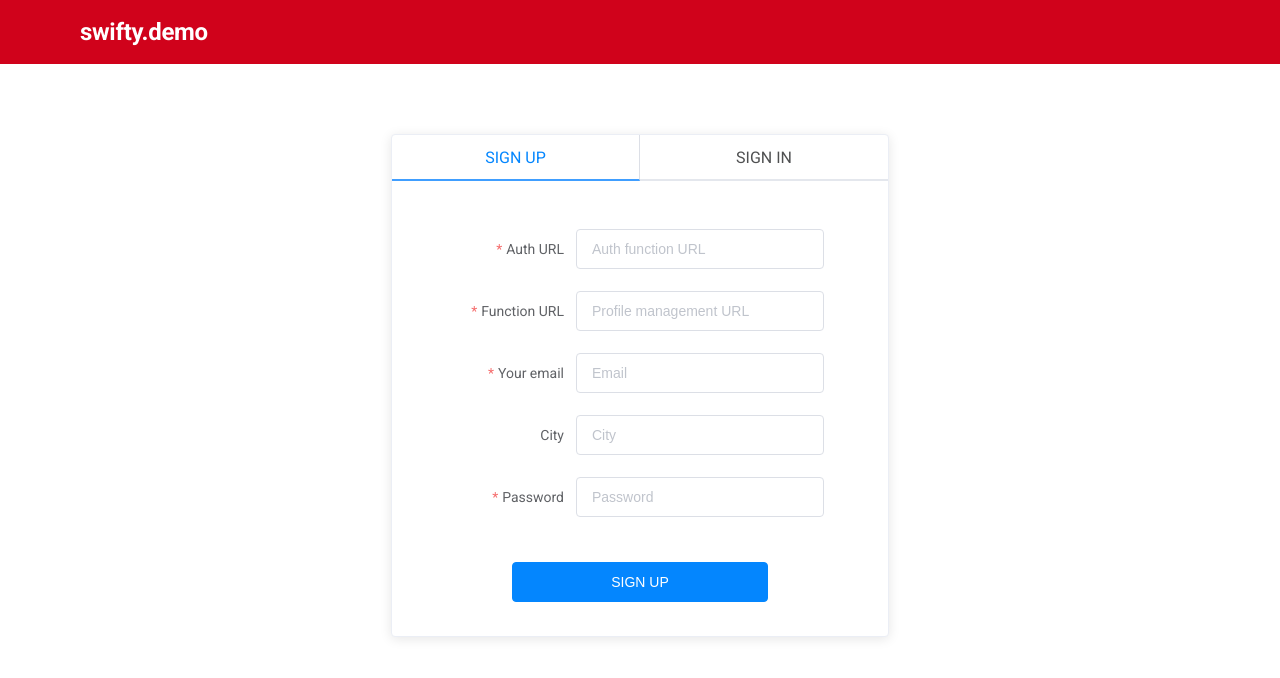
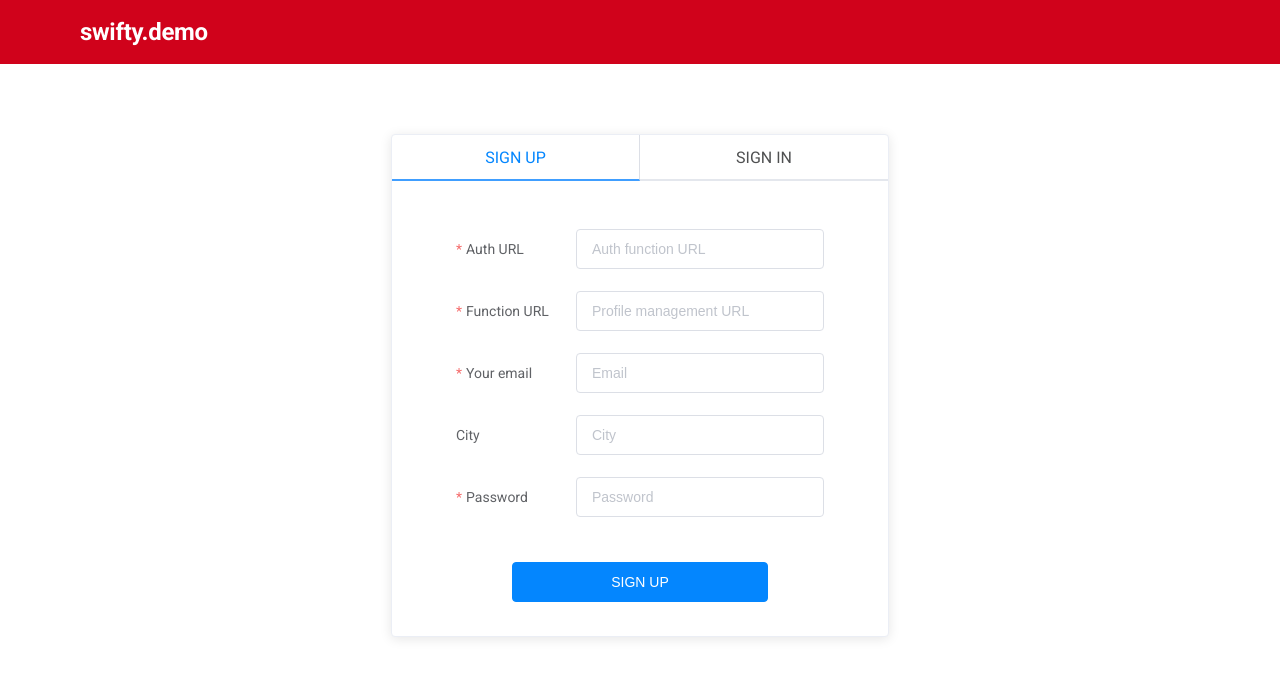
Before and after one commit to swiftycloud/swifty.demo, a Vue app: page /#/ in a window 1280 px wide. Shown: the top 678 px of the page. Built offline with nearby package versions, Linux system fonts and the light colour scheme.

Commit message:
fix label styles

```diff
--- a/src/components/SignInForm.vue
+++ b/src/components/SignInForm.vue
@@ -1,6 +1,6 @@
 <template>
   <div class="sign-in">
-    <el-form label-width="120px" ref="signUpForm" :model="form" :rules="rules" @submit.native.prevent="submitForm()">
+    <el-form label-width="120px" label-position="left" ref="signUpForm" :model="form" :rules="rules" @submit.native.prevent="submitForm()">
       <el-form-item label="Auth URL" prop="auth_url">
         <el-input placeholder="Auth function URL" type="text" v-model="form.auth_url"></el-input>
       </el-form-item>
--- a/src/components/SignUpForm.vue
+++ b/src/components/SignUpForm.vue
@@ -1,6 +1,6 @@
 <template>
   <div class="sign-up">
-    <el-form label-width="120px" ref="signUpForm" :model="form" :rules="rules" @submit.native.prevent="submitForm()">
+    <el-form label-width="120px" label-position="left" ref="signUpForm" :model="form" :rules="rules" @submit.native.prevent="submitForm()">
       <el-form-item label="Auth URL" prop="auth_url">
         <el-input placeholder="Auth function URL" type="text" v-model="form.auth_url"></el-input>
       </el-form-item>
```
